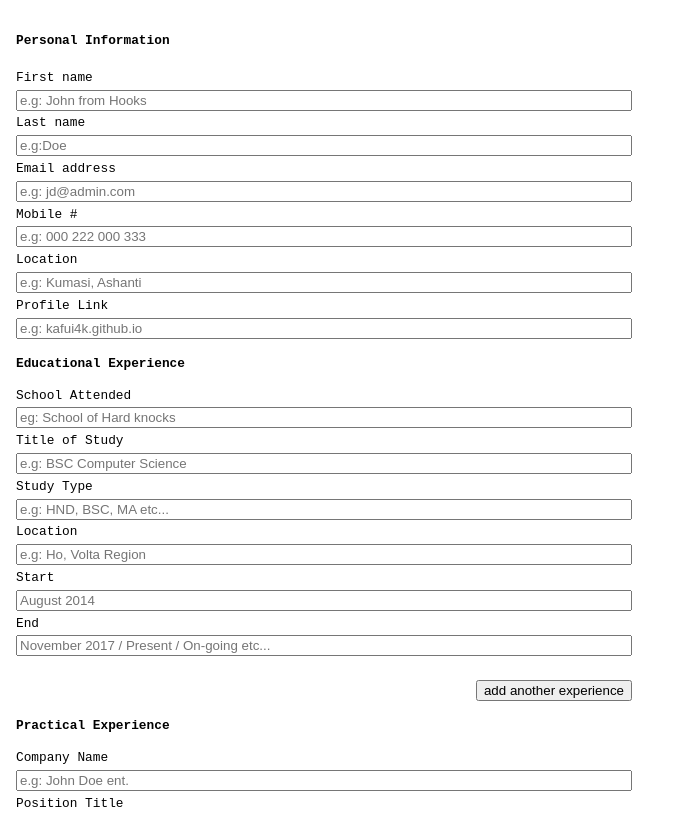
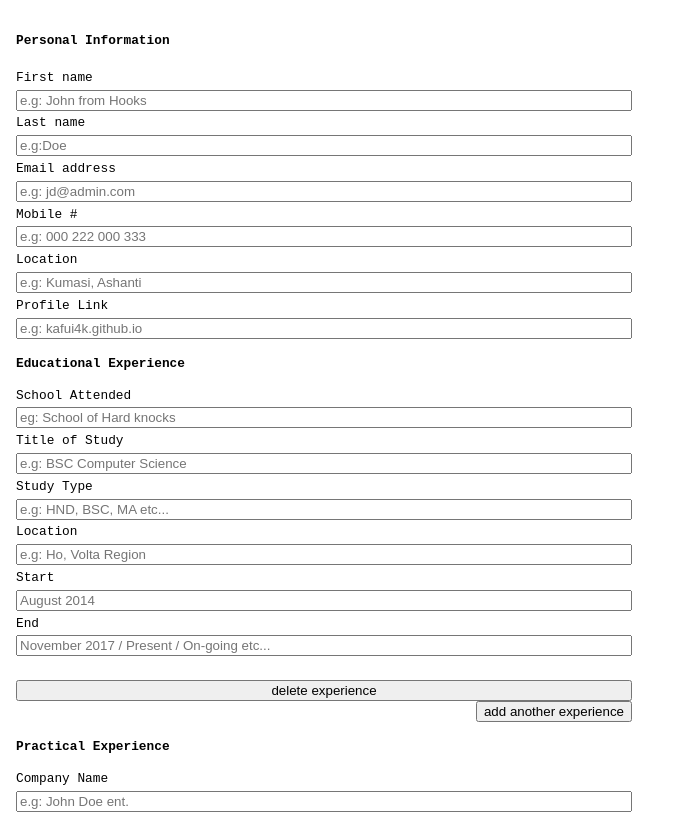
Before and after one commit to kafui4k/cv-project, a React (Create React App) app: page / in a window 1280 px wide. Shown: the top 814 px of the page, without its empty margins (0-679 px from the left). Built offline with nearby package versions, Linux system fonts and the light colour scheme.

Commit message:
Implement delete experience feature in Educational Component

```diff
--- a/src/components/forms/Educational.js
+++ b/src/components/forms/Educational.js
@@ -39,11 +39,11 @@ function Educational() {
     ]);
   };
 
-  //   const handleRemoveEducationalExperience = (id) => {
-  //     setEducationalExperiences(
-  //       educationalExperiences.filter((eduExperience) => eduExperience.id !== id)
-  //     );
-  //   };
+  const handleRemoveEducationalExperience = (id) => {
+    setEducationalExperiences(
+      educationalExperiences.filter((eduExperience) => eduExperience.id !== id)
+    );
+  };
 
   return (
     <div className="educational_experience_wrapper">
@@ -56,11 +56,11 @@ function Educational() {
               educaExp={educaExp}
               onChange={handleEducationalFormChange}
             />
-            {/* <button
+            <button
               onClick={() => handleRemoveEducationalExperience(educaExp.id)}
             >
               delete experience
-            </button> */}
+            </button>
           </>
         );
       })}
```
